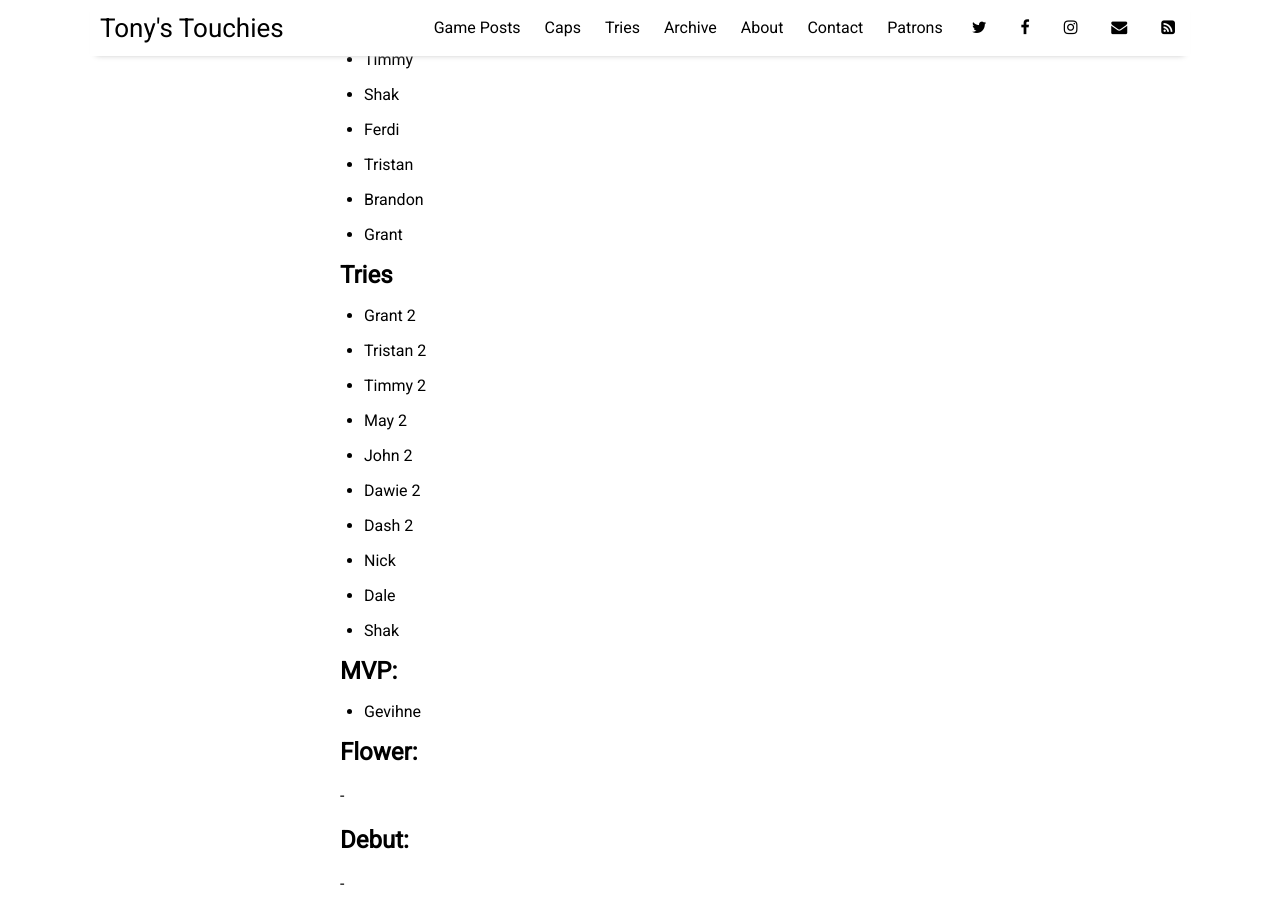
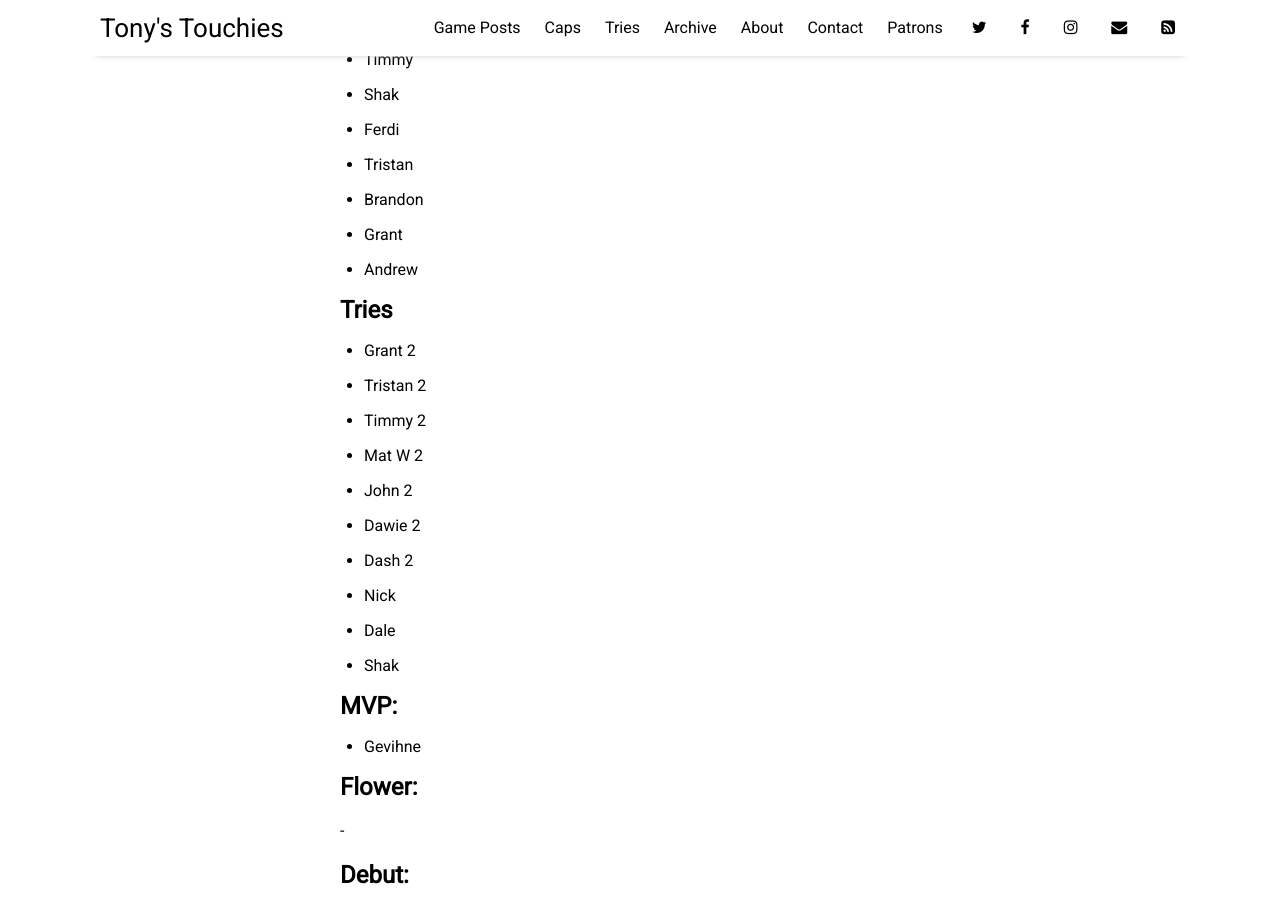
Before and after one commit to sundayrugby/sundayrugby.github.io, a Jekyll site: the page built from _posts/2024-06-09-CR1.md, in a window 1280 px wide and 900 px high, scrolled down 833 px. Built offline with Jekyll 4.4.1, drawn with Linux system fonts in a browser that asks for light colours; nearby versions of some CDN libraries.

Commit message:
Update 2024-06-09-CR1.md

```diff
--- a/_posts/2024-06-09-CR1.md
+++ b/_posts/2024-06-09-CR1.md
@@ -25,13 +25,14 @@ image: 2024_06_09.jpg
 * Tristan
 * Brandon
 * Grant
+* Andrew
 
 ## Tries
 
 * Grant 2
 * Tristan 2
 * Timmy 2
-* May 2
+* Mat W 2
 * John 2
 * Dawie 2
 * Dash 2
```
